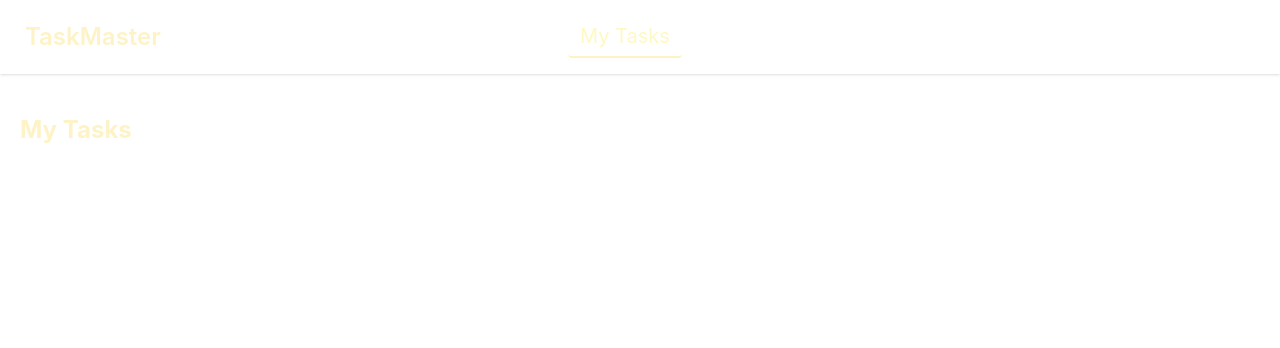
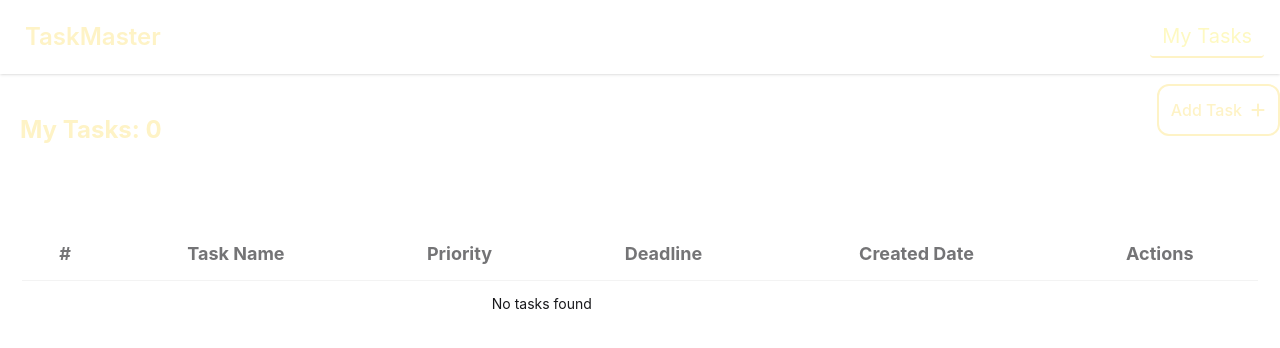
Before and after one commit to nusratmomita/React-To-Do-App, a React (Vite) app: page / in a window 1280 px wide. Shown: the top 348 px of the page. Built offline with nearby package versions, Linux system fonts and the light colour scheme.

Commit message:
Task added feature implemented

```diff
--- a/package.json
+++ b/package.json
@@ -13,6 +13,7 @@
     "@tailwindcss/vite": "^4.2.1",
     "react": "^19.2.0",
     "react-dom": "^19.2.0",
+    "react-icons": "^5.6.0",
     "react-router": "^7.13.1",
     "react-toastify": "^11.0.5",
     "tailwindcss": "^4.2.1"
--- a/src/Components/Header.jsx
+++ b/src/Components/Header.jsx
@@ -19,8 +19,8 @@ export const Header = () => {
             </div>
             <a className="btn btn-ghost text-2xl text-amber-100 hover:bg-transparent">TaskMaster</a>
         </div>
-        <div className="navbar-center hidden lg:flex">
-            <ul className="menu menu-horizontal -ml-20">
+        <div className="navbar-end hidden lg:flex">
+            <ul className="menu menu-horizontal ">
                 <li className='text-xl text-yellow-100'>
                     <NavLink className="hover:bg-transparent border-b-2 border-amber-100" to="/">My Tasks</NavLink>
                 </li>
--- a/src/Pages/MyTasks.jsx
+++ b/src/Pages/MyTasks.jsx
@@ -1,11 +1,159 @@
-import React from 'react';
-
+import React, { useEffect, useState } from 'react';
+import { FaPlus } from "react-icons/fa6";
+import { toast } from 'react-toastify';
+import { addTaskToLS, getTaskFromLS } from '../Utilities/LocalStorageUtilities';
+import { FiEdit2 } from "react-icons/fi";
+import { IoTrashBinOutline } from "react-icons/io5";
 
 const MyTasks = () => {
 
+  // to show all the tasks
+  const [allTasks,setAllTasks] = useState([]);
+
+  const handleCreateTask = (e) => {
+    e.preventDefault();
+
+    const form = e.target;
+
+    const taskName = form.taskName.value;
+    const taskPriority = form.taskPriority.value;
+    const taskDeadline = form.taskDeadline.value;
+
+    // console.log(taskName,taskPriority,taskDeadline);
+
+    if(taskName === '' || taskPriority === '' || taskDeadline === ''){
+      toast.error("You must fill all the fields to create a new tasks.")
+    }
+
+    const newTask = {
+      id: Date.now(),
+      taskName,
+      priority: taskPriority,
+      deadline: taskDeadline,
+      createdAt: new Date().toISOString().split("T")[0]
+    }
+
+    const addedTask = addTaskToLS(newTask);
+    if(!addedTask){
+      toast.error("You already added this Task");
+      return;
+    }
+
+    else if(newTask.deadline<newTask.createdAt){
+      toast.error("Deadline must be in the future");
+      return;
+    }
+
+    else{
+      setAllTasks(addedTask);
+      toast.success("You successfully created a new Task!");
+    }
+
+    form.reset();
+
+    document.getElementById("createTask").close();
+
+  }
+
+  useEffect(()=>{
+    const storedTasks = getTaskFromLS();
+
+    setAllTasks(storedTasks);
+
+    console.log(storedTasks)
+  },[])
+
   return (
     <div>
-      <h3 className="ml-5 mt-10 text-amber-100 text-2xl font-bold">My Tasks</h3>
+      <div className='flex justify-between items-center'>
+        <h3 className="ml-5 mt-10 text-amber-100 text-2xl font-bold">My Tasks: {allTasks.length}</h3>
+        <div onClick={()=>document.getElementById('createTask').showModal()}
+        className='flex items-center gap-2 border-2 border-amber-100 rounded-xl p-3 text-amber-100 font-medium hover:bg-yellow-100 hover:text-black cursor-pointer transition-all duration-200'>
+          <h4>Add Task</h4>
+          <FaPlus></FaPlus>
+        </div>
+      </div>
+
+      {/* showing all the tasks */}
+      <table className="table w-full table-zebra mt-15 border-2 border-white p-5">
+          <thead>
+            <tr>
+              <th className='text-center text-lg'>#</th>
+              <th className='text-center text-lg'>Task Name</th>
+              <th className='text-center text-lg'>Priority</th>
+              <th className='text-center text-lg'>Deadline</th>
+              <th className='text-center text-lg'>Created Date</th>
+              <th className='text-center text-lg'>Actions</th>
+            </tr>
+          </thead>
+          <tbody>
+            {allTasks.length === 0 ? (
+              <tr>
+                <td colSpan="5" className="text-center">No tasks found</td>
+              </tr>
+            ) : (
+              allTasks.map((task,index) => (
+                <tr key={task.id}>
+                  <td className='text-lg text-center'>{index+1}</td>
+                  <td className='text-lg text-center'>{task.taskName}</td>
+                  <td className='text-lg capitalize text-center'>{task.priority}</td>
+                  <td className='text-lg text-center'>{task.deadline}</td>
+                  <td className='text-lg text-center'>{task.createdAt}</td>
+                  <td className="text-lg flex gap-2 justify-center">
+                    <button
+                      // onClick={() => handleUpdate(task.id)}
+                      className="btn btn-sm border-none bg-yellow-100 text-black hover:-translate-y-2 transition-all duration-300 group"
+                      >
+                        <FiEdit2 className='group-hover:rotate-6'></FiEdit2>
+                      Update
+                    </button>
+                    <button
+                      // onClick={() => handleDelete(task.id)}
+                      className="btn btn-sm bg-yellow-100 text-black hover:-translate-y-2 transition-all duration-300 group"
+                    >
+                      <IoTrashBinOutline className='group-hover:rotate-6'></IoTrashBinOutline>
+                      Delete
+                    </button>
+                  </td>
+                </tr>
+              ))
+            )}
+          </tbody>
+        </table>
+
+
+
+
+      {/* modal to create a new task */}
+      <dialog id="createTask" className="modal">
+        <div className="modal-box">
+          <div className="modal-action justify-start">
+            <form onSubmit={handleCreateTask} className='space-y-7 w-full'>
+              <label htmlFor="taskName" className='text-yellow-100 text-2xl font-bold'>Task Name</label>
+              <br />
+              <input className='mt-5 p-5 input input-bordered w-full' type="text" name="taskName" id="taskName" placeholder='Enter your task' />
+
+              <div className='flex flex-col space-y-7'>
+                <label className='whitespace-nowrap mr-5 text-yellow-100 text-2xl font-bold' htmlFor="taskPriority">Task Priority</label>
+                <select className='select select-bordered w-full' name="taskPriority" id="taskPriority">
+                  <option value="low">Low</option>
+                  <option value="medium">Medium</option>
+                  <option value="high">High</option>
+                </select>
+                <label className='whitespace-nowrap mr-5 text-yellow-100 text-2xl font-bold' htmlFor="taskDeadline">Task Deadline</label>
+                <input className='input input-bordered w-full' type="date" name="taskDeadline" id="taskDeadline" placeholder='Enter task deadline' />
+              </div>
+
+              <div className='modal-action flex items-center justify-between gap-2 mt-5'>
+                <button type="submit" className="btn bg-yellow-100 text-black w-[50%]"> Add Task </button>
+
+                <button className="btn bg-yellow-100 text-black w-[50%]" type="button"
+                onClick={() => document.getElementById("createTask").close()}>Close</button>
+              </div>
+            </form>
+          </div>
+        </div>
+      </dialog>
     </div>
   );
 }
--- a/src/Root/Root.jsx
+++ b/src/Root/Root.jsx
@@ -5,7 +5,7 @@ import Header from '../Components/header'
 
 const Root = () => {
   return (
-    <div>
+    <div className='max-w-7xl mx-auto'>
         <Header></Header>
         <Outlet></Outlet>
         {/* <Footer></Footer> */}
```
Also changed, not shown: 1 other file (tests, documents, lock files or other folders).
